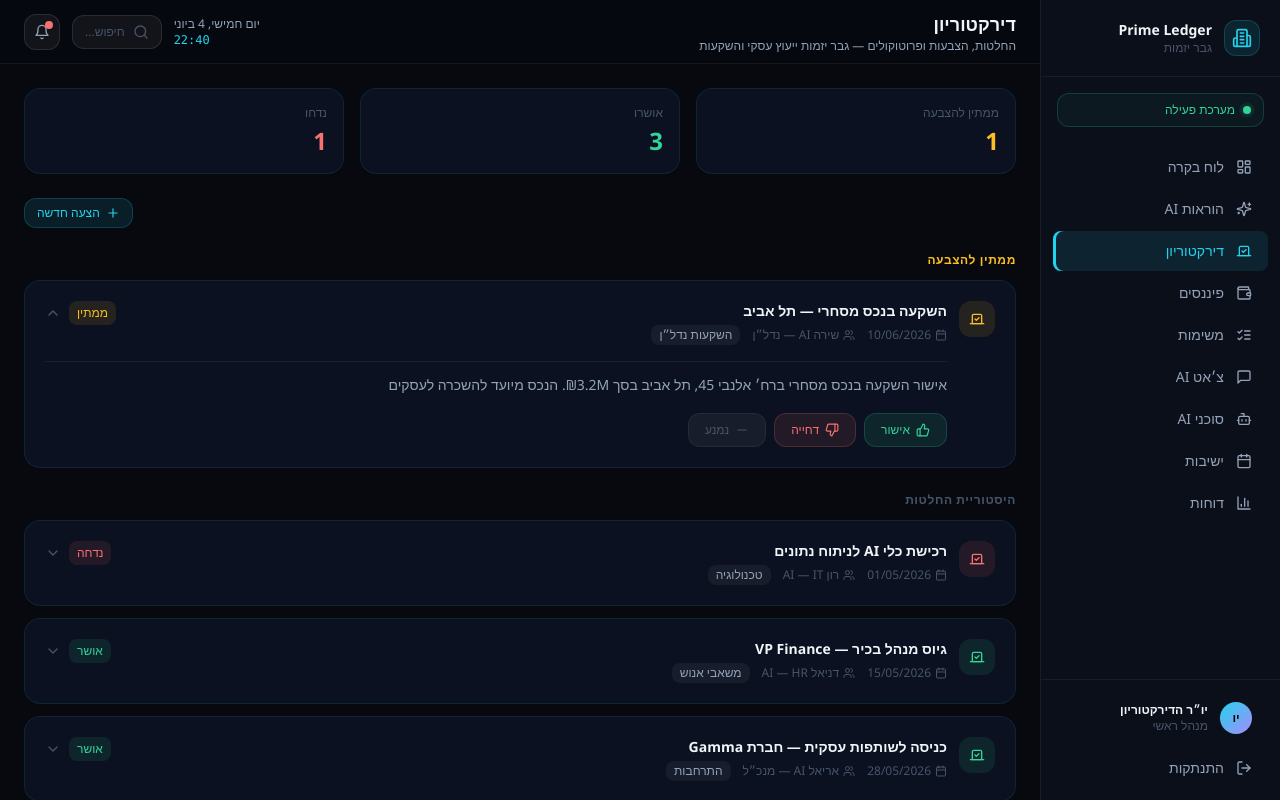
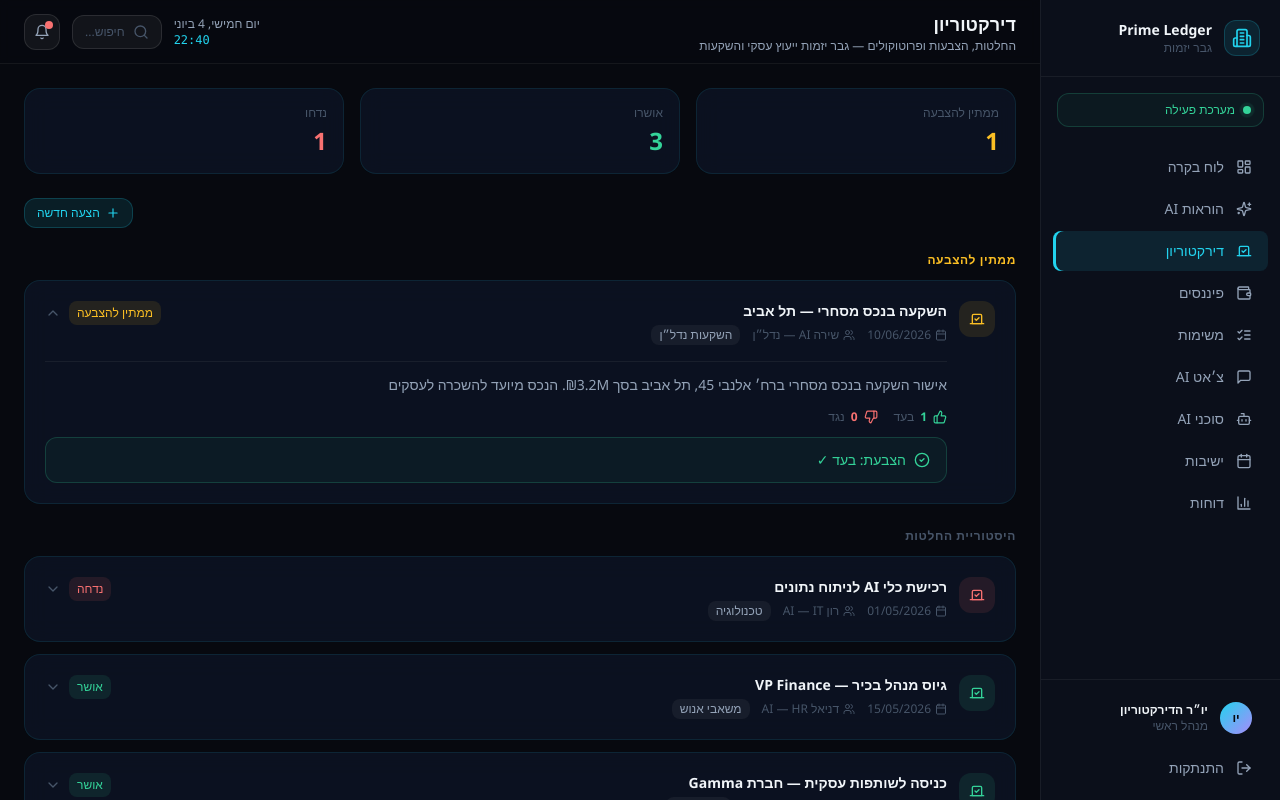
Before and after one commit to FarukJbr/hebrew-ceo-ai, a Next.js app: page /board in a window 1280 px wide. Both pictures are taken after a click on the button "אישור". Shown: the top 800 px of the page. Built offline with nearby package versions, Linux system fonts and the light colour scheme.

Commit message:
Fix finance crash (add red color to StatCard) + board voting buttons now functional

```diff
--- a/app/(dashboard)/board/page.tsx
+++ b/app/(dashboard)/board/page.tsx
@@ -2,7 +2,7 @@
 
 import { useState } from 'react'
 import { Header } from '@/components/Header'
-import { Vote, Plus, ThumbsUp, ThumbsDown, Minus, Users, Calendar, FileText, ChevronDown, ChevronUp } from 'lucide-react'
+import { Vote, Plus, ThumbsUp, ThumbsDown, Minus, Users, Calendar, FileText, ChevronDown, ChevronUp, CheckCircle2 } from 'lucide-react'
 
 type VoteResult = 'approved' | 'rejected' | 'pending'
 
@@ -16,9 +16,10 @@ interface BoardDecision {
   result: VoteResult
   category: string
   notes?: string
+  myVote?: 'for' | 'against' | 'abstain' | null
 }
 
-const decisions: BoardDecision[] = [
+const initialDecisions: BoardDecision[] = [
   {
     id: 1,
     title: 'השקעה בנכס מסחרי — תל אביב',
@@ -28,6 +29,7 @@ const decisions: BoardDecision[] = [
     votes: { for: 0, against: 0, abstain: 0 },
     result: 'pending',
     category: 'השקעות נדל״ן',
+    myVote: null,
   },
   {
     id: 2,
@@ -77,11 +79,16 @@ const decisions: BoardDecision[] = [
 
 const resultConfig: Record<VoteResult, { label: string; color: string; bg: string }> = {
   approved: { label: 'אושר', color: 'text-accent-green', bg: 'bg-accent-green/10' },
-  rejected: { label: 'נדחה', color: 'text-accent-red', bg: 'bg-accent-red/10' },
-  pending:  { label: 'ממתין', color: 'text-accent-amber', bg: 'bg-accent-amber/10' },
+  rejected: { label: 'נדחה', color: 'text-accent-red',   bg: 'bg-accent-red/10' },
+  pending:  { label: 'ממתין להצבעה', color: 'text-accent-amber', bg: 'bg-accent-amber/10' },
 }
 
-function DecisionCard({ decision }: { decision: BoardDecision }) {
+interface DecisionCardProps {
+  decision: BoardDecision
+  onVote: (id: number, vote: 'for' | 'against' | 'abstain') => void
+}
+
+function DecisionCard({ decision, onVote }: DecisionCardProps) {
   const [expanded, setExpanded] = useState(decision.result === 'pending')
   const r = resultConfig[decision.result]
   const totalVotes = decision.votes.for + decision.votes.against + decision.votes.abstain
@@ -124,12 +131,12 @@ function DecisionCard({ decision }: { decision: BoardDecision }) {
                 <div className="flex items-center gap-4">
                   <div className="flex items-center gap-1.5 text-xs">
                     <ThumbsUp className="w-3.5 h-3.5 text-accent-green" />
-                    <span className="text-accent-green font-semibold">{decision.votes.for}</span>
+                    <span className="text-accent-green font-bold">{decision.votes.for}</span>
                     <span className="text-text-muted">בעד</span>
                   </div>
                   <div className="flex items-center gap-1.5 text-xs">
                     <ThumbsDown className="w-3.5 h-3.5 text-accent-red" />
-                    <span className="text-accent-red font-semibold">{decision.votes.against}</span>
+                    <span className="text-accent-red font-bold">{decision.votes.against}</span>
                     <span className="text-text-muted">נגד</span>
                   </div>
                   {decision.votes.abstain > 0 && (
@@ -142,16 +149,39 @@ function DecisionCard({ decision }: { decision: BoardDecision }) {
               )}
 
               {decision.result === 'pending' && (
-                <div className="flex gap-2 pt-1">
-                  <button className="flex items-center gap-1.5 bg-accent-green/10 hover:bg-accent-green/20 border border-accent-green/20 text-accent-green text-xs px-4 py-2 rounded-xl transition-all">
+                <div className="space-y-2">
+                  {decision.myVote ? (
+                    <div className="flex items-center gap-2 bg-accent-green/5 border border-accent-green/20 rounded-xl px-4 py-3">
+                      <CheckCircle2 className="w-4 h-4 text-accent-green" />
+                      <span className="text-sm text-accent-green font-medium">
+                        הצבעת: {decision.myVote === 'for' ? 'בעד ✓' : decision.myVote === 'against' ? 'נגד ✗' : 'נמנע'}
+                      </span>
+                    </div>
+                  ) : (
+                    <div>
+                      <p className="text-xs text-text-muted mb-2">הצבע עכשיו:</p>
+                      <div className="flex gap-2">
+                        <button
+                          onClick={() => onVote(decision.id, 'for')}
+                          className="flex items-center gap-1.5 bg-accent-green/10 hover:bg-accent-green/20 border border-accent-green/20 text-accent-green text-xs px-4 py-2 rounded-xl transition-all active:scale-95"
+                        >
                           <ThumbsUp className="w-3.5 h-3.5" /> אישור
                         </button>
-                  <button className="flex items-center gap-1.5 bg-accent-red/10 hover:bg-accent-red/20 border border-accent-red/20 text-accent-red text-xs px-4 py-2 rounded-xl transition-all">
+                        <button
+                          onClick={() => onVote(decision.id, 'against')}
+                          className="flex items-center gap-1.5 bg-accent-red/10 hover:bg-accent-red/20 border border-accent-red/20 text-accent-red text-xs px-4 py-2 rounded-xl transition-all active:scale-95"
+                        >
                           <ThumbsDown className="w-3.5 h-3.5" /> דחייה
                         </button>
-                  <button className="flex items-center gap-1.5 bg-white/5 hover:bg-white/8 border border-border-muted text-text-muted text-xs px-4 py-2 rounded-xl transition-all">
+                        <button
+                          onClick={() => onVote(decision.id, 'abstain')}
+                          className="flex items-center gap-1.5 bg-white/5 hover:bg-white/8 border border-border-muted text-text-muted text-xs px-4 py-2 rounded-xl transition-all active:scale-95"
+                        >
                           <Minus className="w-3.5 h-3.5" /> נמנע
                         </button>
+                      </div>
+                    </div>
+                  )}
                 </div>
               )}
 
@@ -172,16 +202,32 @@ function DecisionCard({ decision }: { decision: BoardDecision }) {
 }
 
 export default function BoardPage() {
+  const [decisions, setDecisions] = useState<BoardDecision[]>(initialDecisions)
+
+  const handleVote = (id: number, vote: 'for' | 'against' | 'abstain') => {
+    setDecisions(prev => prev.map(d => {
+      if (d.id !== id) return d
+      const newVotes = {
+        for: d.votes.for + (vote === 'for' ? 1 : 0),
+        against: d.votes.against + (vote === 'against' ? 1 : 0),
+        abstain: d.votes.abstain + (vote === 'abstain' ? 1 : 0),
+      }
+      const totalAfter = newVotes.for + newVotes.against + newVotes.abstain
+      const newResult: VoteResult = totalAfter >= 3
+        ? newVotes.for > newVotes.against ? 'approved' : 'rejected'
+        : 'pending'
+      return { ...d, votes: newVotes, result: newResult, myVote: vote }
+    }))
+  }
+
   const pending = decisions.filter(d => d.result === 'pending')
-  const approved = decisions.filter(d => d.result === 'approved')
-  const rejected = decisions.filter(d => d.result === 'rejected')
+  const history = decisions.filter(d => d.result !== 'pending')
 
   return (
     <div className="min-h-screen">
       <Header title="דירקטוריון" subtitle="החלטות, הצבעות ופרוטוקולים — גבר יזמות ייעוץ עסקי והשקעות" />
 
       <div className="p-6 space-y-6 animate-fade-in">
-        {/* Stats */}
         <div className="grid grid-cols-3 gap-4">
           <div className="glass-card rounded-2xl p-4 border border-accent-amber/20">
             <p className="text-xs text-text-muted mb-1">ממתין להצבעה</p>
@@ -189,11 +235,11 @@ export default function BoardPage() {
           </div>
           <div className="glass-card rounded-2xl p-4">
             <p className="text-xs text-text-muted mb-1">אושרו</p>
-            <p className="text-2xl font-bold text-accent-green">{approved.length}</p>
+            <p className="text-2xl font-bold text-accent-green">{history.filter(d=>d.result==='approved').length}</p>
           </div>
           <div className="glass-card rounded-2xl p-4">
             <p className="text-xs text-text-muted mb-1">נדחו</p>
-            <p className="text-2xl font-bold text-accent-red">{rejected.length}</p>
+            <p className="text-2xl font-bold text-accent-red">{history.filter(d=>d.result==='rejected').length}</p>
           </div>
         </div>
 
@@ -206,13 +252,13 @@ export default function BoardPage() {
         {pending.length > 0 && (
           <div className="space-y-3">
             <h3 className="text-xs font-semibold text-accent-amber uppercase tracking-wider">ממתין להצבעה</h3>
-            {pending.map(d => <DecisionCard key={d.id} decision={d} />)}
+            {pending.map(d => <DecisionCard key={d.id} decision={d} onVote={handleVote} />)}
           </div>
         )}
 
         <div className="space-y-3">
           <h3 className="text-xs font-semibold text-text-muted uppercase tracking-wider">היסטוריית החלטות</h3>
-          {[...approved, ...rejected].sort((a,b) => b.id - a.id).map(d => <DecisionCard key={d.id} decision={d} />)}
+          {history.sort((a,b)=>b.id-a.id).map(d => <DecisionCard key={d.id} decision={d} onVote={handleVote} />)}
         </div>
       </div>
     </div>
--- a/components/StatCard.tsx
+++ b/components/StatCard.tsx
@@ -8,7 +8,7 @@ interface StatCardProps {
   change?: number
   changeLabel?: string
   icon: LucideIcon
-  color?: 'cyan' | 'purple' | 'green' | 'amber'
+  color?: 'cyan' | 'purple' | 'green' | 'amber' | 'red'
   suffix?: string
 }
 
@@ -17,6 +17,7 @@ const colorMap = {
   purple: { bg: 'bg-accent-purple/10', border: 'border-accent-purple/20', icon: 'text-accent-purple', glow: '167,139,250' },
   green:  { bg: 'bg-accent-green/10',  border: 'border-accent-green/20',  icon: 'text-accent-green',  glow: '52,211,153' },
   amber:  { bg: 'bg-accent-amber/10',  border: 'border-accent-amber/20',  icon: 'text-accent-amber',  glow: '251,191,36' },
+  red:    { bg: 'bg-accent-red/10',    border: 'border-accent-red/20',    icon: 'text-accent-red',    glow: '248,113,113' },
 }
 
 export function StatCard({ title, value, change, changeLabel, icon: Icon, color = 'cyan', suffix }: StatCardProps) {
```
Lines whose indentation alone changed are shown as unchanged.
